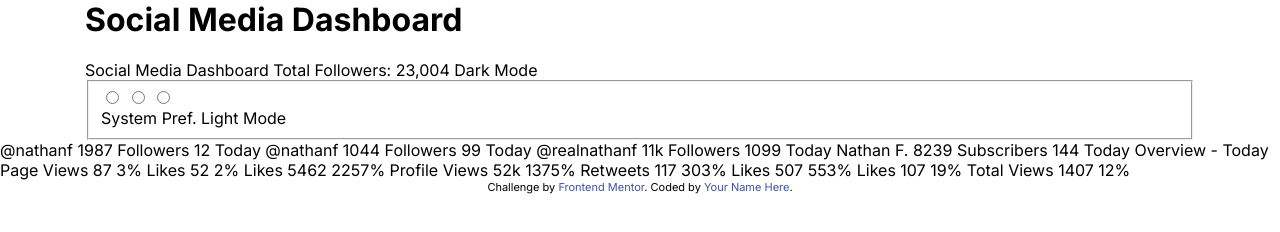
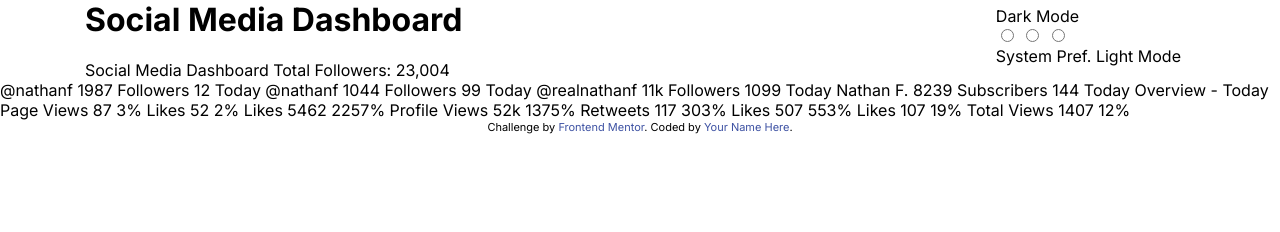
Before and after one commit to esraahisham753/social-media-dashboard, a website: page index.html in a window 1280 px wide. Drawn offline with Linux system fonts and the light colour scheme.

Commit message:
Add body colors, header styles and typography for headings

```diff
--- a/app/scss/components/_index.scss
+++ b/app/scss/components/_index.scss
@@ -1,2 +1,3 @@
 @forward 'card';
+@forward 'header';
 @forward 'toggle';
--- /dev/null
+++ b/app/scss/components/header.scss
@@ -0,0 +1,16 @@
+@use '../utils/' as *;
+
+.header {
+    @include breakpoint(large) {
+        display: flex;
+        justify-content: space-between;
+    }
+
+    &__title {
+
+    }
+
+    &__toggle {
+
+    }
+}
--- a/app/scss/components/toggle.scss
+++ b/app/scss/components/toggle.scss
@@ -1,10 +1,28 @@
 @use '../utils/' as *;
 
 .toggle {
+    border: none;
+
+    &__wrapper {
+
+    }
+
+    input[type="radio"] {
+
+    }
+
+    &__background {
+
+    }
+
     &__button {
         width: rem(16);
         height: rem(16);
         border-radius: 50%;
         background-color: var(--toggle);
     }
+
+    label {
+
+    }
 }
--- a/app/scss/globals/boilerplate.scss
+++ b/app/scss/globals/boilerplate.scss
@@ -13,4 +13,6 @@ body {
     margin: 0;
     padding: 0;
     font-family: var(--font-inter);
+    background-color: var(--dark-bg);
+    color: var(--dark-text2);
 }
--- a/index.html
+++ b/index.html
@@ -37,11 +37,13 @@
   </head>
   <body>
     <header class="header container">
-      <h1>Social Media Dashboard</h1>
-      Social Media Dashboard Total Followers: 23,004
+      <div class="header__title">
+        <h1>Social Media Dashboard</h1>
+        Social Media Dashboard Total Followers: 23,004
+      </div>
 
-      <label for="dark">Dark Mode</label>
-      <fieldset aria-label="Theme Toggle" role="radiogroup" class="toggle">
+      <fieldset aria-label="Theme Toggle" role="radiogroup" class="header__toggle toggle">
+        <label for="dark">Dark Mode</label>
         <div class="toggle__wrapper">
           <input type="radio" name="theme" id="dark">
           <input type="radio" name="theme" id="system">
@@ -49,9 +51,10 @@
           <span aria-hidden="true" class="toggle__background"></span>
           <span aria-hidden="true" class="toggle__button"></span>
         </div>
+        <label for="system">System Pref.</label>
+        <label for="light">Light Mode</label>
       </fieldseta>
-      <label for="system">System Pref.</label>
-      <label for="light">Light Mode</label>
+
     </header>
 
     <main>
```
Also changed, not shown: dist/style.css, 1 other file.
